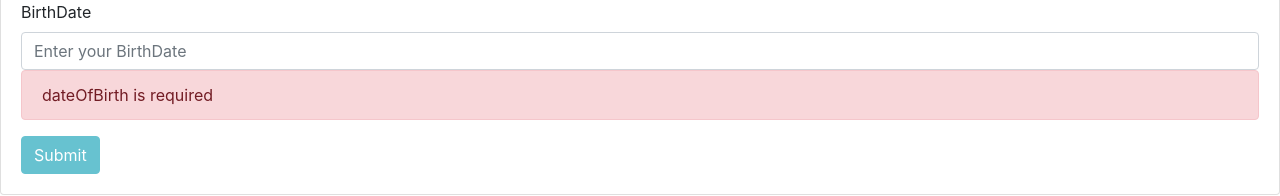
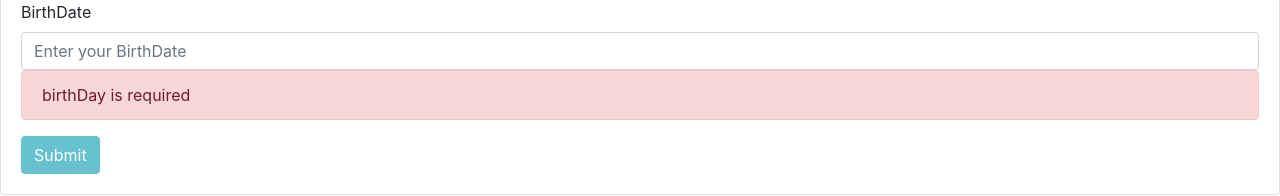
Before and after one commit to cloudpassion1801/angularSpringbootFrontEnd, an Angular app: page /adduser in a window 1280 px wide. Shown: the part 621-817 px from the top of the page. Built offline with nearby package versions, Linux system fonts and the light colour scheme.

Commit message:
Removing Variable

```diff
--- a/src/app/user-form/user-form.component.html
+++ b/src/app/user-form/user-form.component.html
@@ -12,14 +12,14 @@
       </div>
       <div [hidden]="!name.pristine" class="alert alert-danger">Name is required</div>
       <div class="form-group">
-        <label for="dateOfBirth">BirthDate</label>
-        <input type="text" [(ngModel)]="user.dateOfBirth"
+        <label for="birthDay">BirthDate</label>
+        <input type="text" [(ngModel)]="user.birthDay"
           class="form-control"
-          id="dateOfBirth"
-          name="dateOfBirth"
+          id="birthDay"
+          name="birthDay"
           placeholder="Enter your BirthDate"
           required #email="ngModel">
-        <div [hidden]="!email.pristine" class="alert alert-danger">dateOfBirth is required</div>
+        <div [hidden]="!email.pristine" class="alert alert-danger">birthDay is required</div>
       </div>
       <button type="submit" [disabled]="!userForm.form.valid"
         class="btn btn-info">Submit</button>
```
